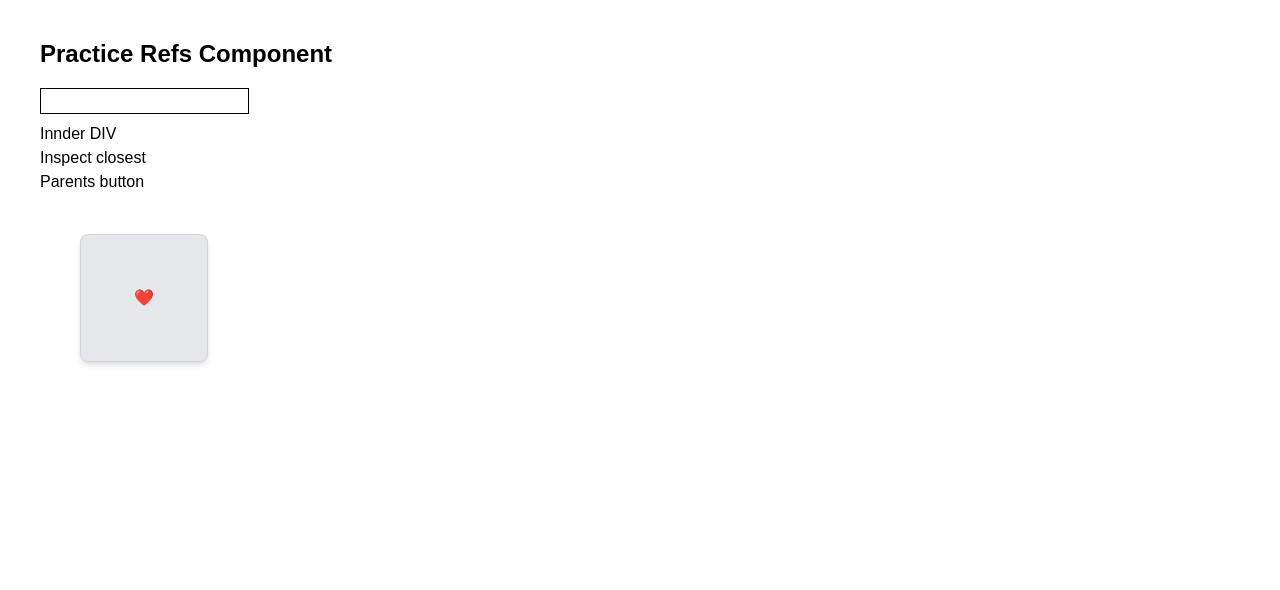
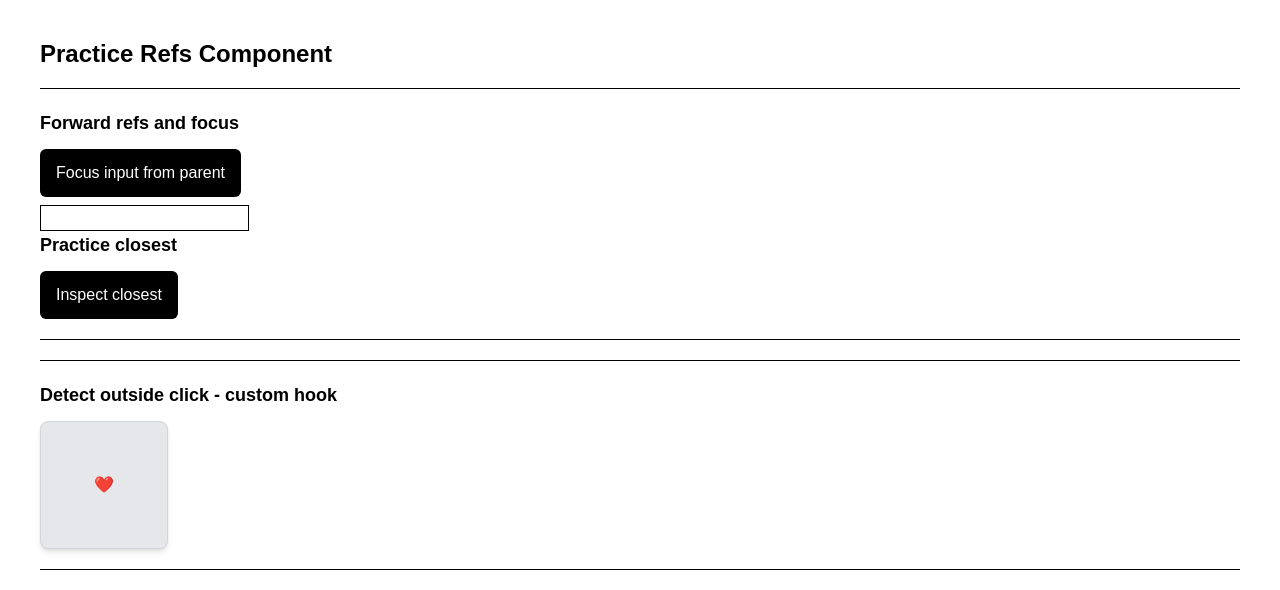
Before and after one commit to main-uddin/project-fifty, a Next.js app: page / in a window 1280 px wide. Shown: the top 590 px of the page. Built offline with nearby package versions, Linux system fonts and the light colour scheme.

Commit message:
add basic css to beautify components

```diff
--- a/app/components/refs/InputFocus.tsx
+++ /dev/null
@@ -1,30 +0,0 @@
-'use client';
-import { forwardRef, useRef } from 'react';
-
-const InputFocus = forwardRef<HTMLInputElement>((_, ref) => {
-  const inputRef = useRef<HTMLButtonElement | null>(null);
-
-  const handleClick = () => {
-    if (inputRef.current) {
-      console.log(inputRef.current.closest('div')?.innerHTML);
-    }
-  };
-
-  return (
-    <div>
-      {/* REAL forwarded ref */}
-      <input ref={ref} type="text" className="border" />
-
-      <div className="mt-2">
-        <div>Innder DIV</div>
-        <button ref={inputRef} onClick={handleClick}>
-          Inspect closest
-        </button>
-      </div>
-    </div>
-  );
-});
-
-InputFocus.displayName = 'InputFocus';
-
-export default InputFocus;
--- a/app/components/refs/OutsideClick.tsx
+++ b/app/components/refs/OutsideClick.tsx
@@ -10,7 +10,7 @@ const OutsideClick = () => {
   });
 
   return (
-    <div className="p-10">
+    <div>
       <div
         ref={divRef}
         className="w-32 h-32 bg-gray-200 rounded-lg shadow-md border border-gray-300 flex items-center justify-center"
--- /dev/null
+++ b/app/components/refs/PracticeForwardRef.tsx
@@ -0,0 +1,43 @@
+'use client';
+import { forwardRef, useRef, useState } from 'react';
+
+const PracticeForwardRef = forwardRef<HTMLInputElement>((_, ref) => {
+  const inputRef = useRef<HTMLButtonElement | null>(null);
+  const [closestElement, setClosestElement] = useState<string | null>(null);
+
+  const handleClick = () => {
+    if (inputRef.current) {
+      setClosestElement(inputRef.current.closest('div')?.innerHTML || null);
+    }
+  };
+
+  return (
+    <div>
+      {/* REAL forwarded ref */}
+      <input ref={ref} type="text" className="border" />
+
+      <h4 className="mb-3 text-lg font-semibold">Practice closest</h4>
+      <div className="mt-2">
+        <div className="hidden">INNDER HTML</div>
+        <button
+          ref={inputRef}
+          onClick={handleClick}
+          className="bg-black text-white font-medium text-base rounded-md px-4 py-3"
+        >
+          Inspect closest
+        </button>
+
+        {closestElement && (
+          <div className="mt-3 p-3 border border-gray-300 rounded-md bg-gray-50">
+            <strong>Closest div inner HTML:</strong>
+            <pre className="whitespace-pre-wrap break-all">{closestElement}</pre>
+          </div>
+        )}
+      </div>
+    </div>
+  );
+});
+
+PracticeForwardRef.displayName = 'PracticeForwardRef';
+
+export default PracticeForwardRef;
--- a/app/components/refs/index.tsx
+++ b/app/components/refs/index.tsx
@@ -1,7 +1,7 @@
 'use client';
 import { useRef } from 'react';
-import InputFocus from './InputFocus';
 import OutsideClick from './OutsideClick';
+import PracticeForwardRef from './PracticeForwardRef';
 
 const PracticeRefs = () => {
   const parentsRef = useRef<HTMLInputElement>(null);
@@ -16,10 +16,22 @@ const PracticeRefs = () => {
   return (
     <div>
       <h2 className="text-2xl font-bold leading-7 mb-5">Practice Refs Component</h2>
-      <InputFocus ref={parentsRef} />
-      <button onClick={handleParentButtonClick}>Parents button</button>
 
-      <OutsideClick />
+      <div className="border-y py-5">
+        <h3 className="mb-3 text-lg font-semibold">Forward refs and focus</h3>
+        <button
+          onClick={handleParentButtonClick}
+          className="bg-black text-white font-medium text-base rounded-md px-4 py-3 mb-2"
+        >
+          Focus input from parent
+        </button>
+        <PracticeForwardRef ref={parentsRef} />
+      </div>
+
+      <div className="border-y py-5 mt-5">
+        <h3 className="mb-3 text-lg font-semibold">Detect outside click - custom hook</h3>
+        <OutsideClick />
+      </div>
     </div>
   );
 };
```
